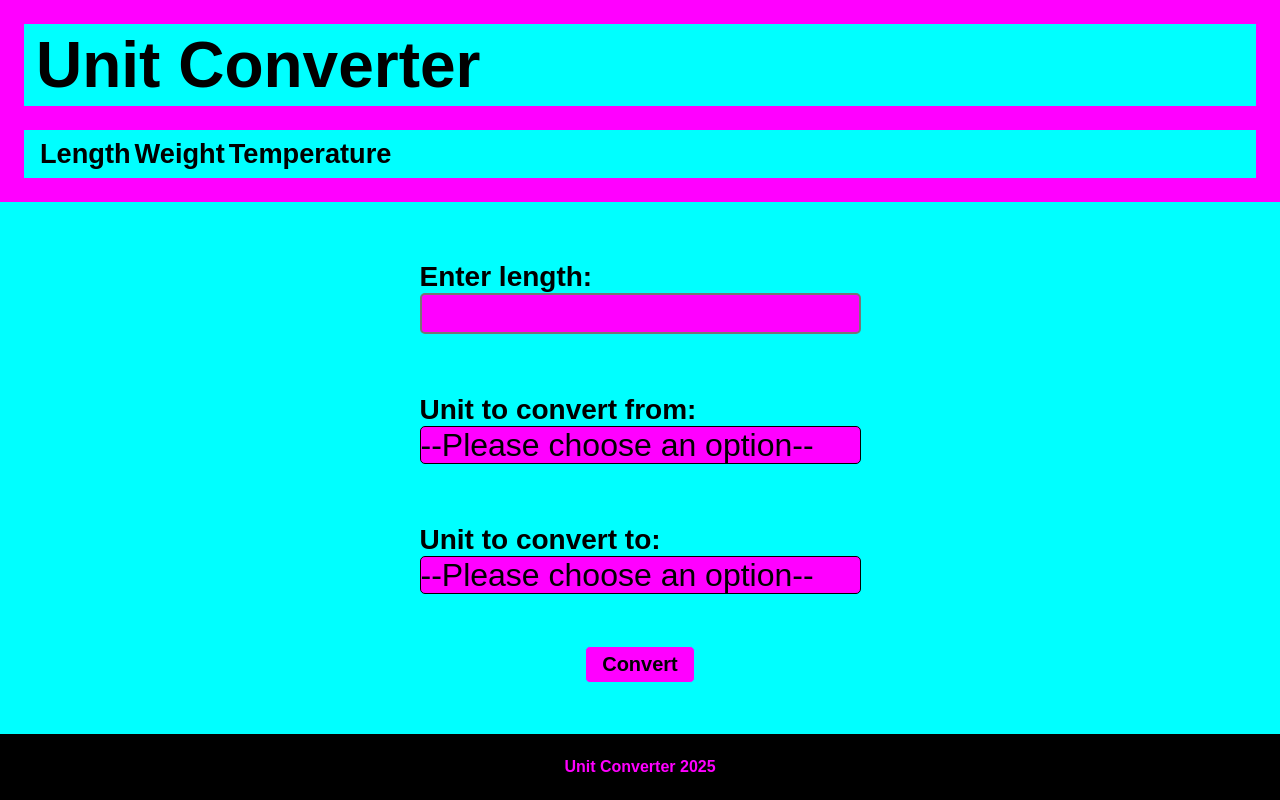
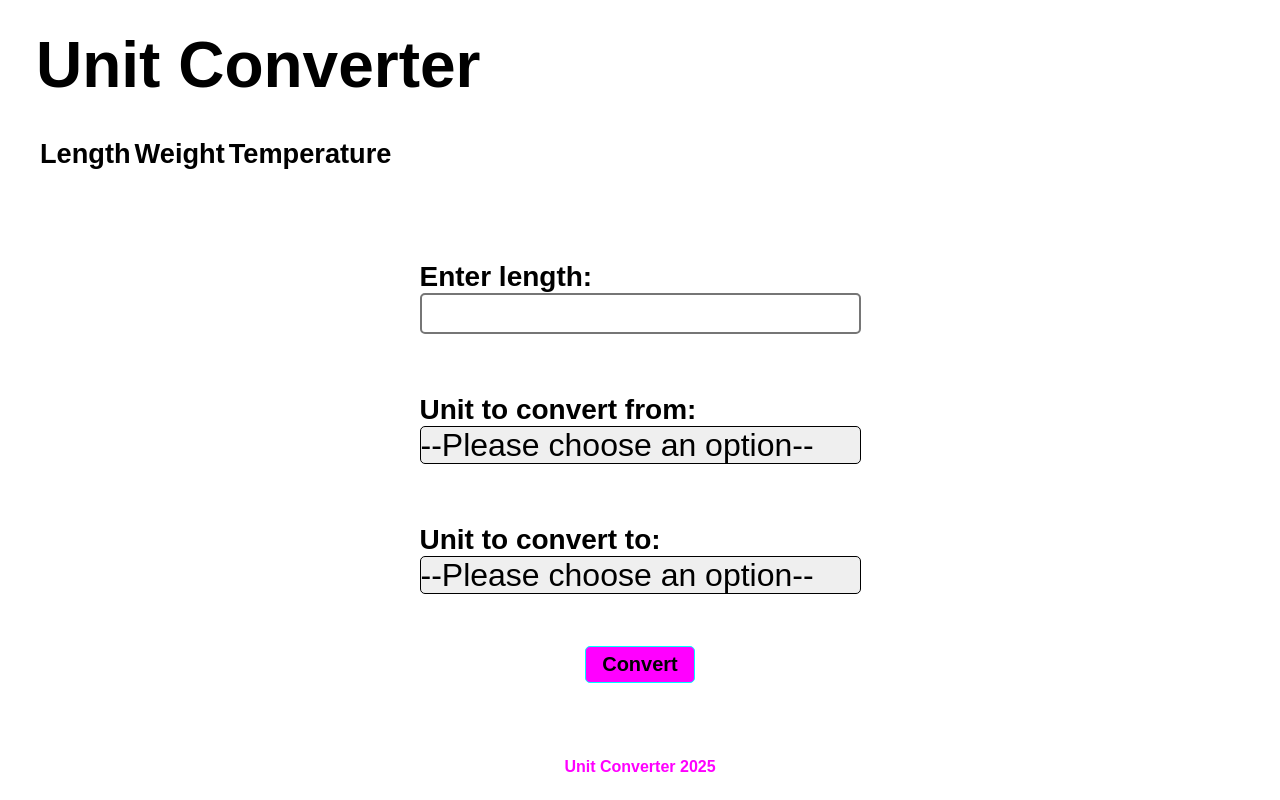
Before and after one commit to PhilippAubert/Unit-Converter, a website: page app/index.html in a window 1280 px wide. Drawn offline with Linux system fonts and the light colour scheme.

Commit message:
Remove background colors

```diff
--- a/app/styles.css
+++ b/app/styles.css
@@ -29,7 +29,8 @@ h1 {
 }
 
 .global-app {
-    background-color: #0ff;
+    /*     background-color: #0ff;
+ */
     display: flex;
     flex-direction: column;
     min-height: 100dvh;
@@ -43,7 +44,8 @@ header {
 }
 
 .header {
-    background-color: #f0f;
+    /*     background-color: #f0f;
+ */
 }
 
 .headline {
@@ -51,12 +53,14 @@ header {
     justify-content: flex-start;
     font-family: Arial, Helvetica, sans-serif;
     font-size: 4.5em;
-    background-color: #0ff;
+    /*     background-color: #0ff;
+ */
     padding: 4px 12px;
 }
 
 .navigation {
-    background-color: #f0f;
+    /*     background-color: #f0f;
+ */
     display: flex;
     width: 100%;
     justify-content: space-between;
@@ -67,7 +71,8 @@ header {
     display: flex;
     flex-direction: row;
     justify-content: space-between;
-    background-color: #0ff;
+    /*     background-color: #0ff;
+ */
     padding: 4px 12px;
 }
 
@@ -129,11 +134,11 @@ header {
 input {
     display: block;
     font-size: 100%;
-    background: none;
     padding: 0;
     margin: 0;
     border-style: solid;
-    background-color: #f0f;
+    /*     background-color: #f0f;
+ */
     color: #000;
     font-weight: 800;
     border-radius: 5px;
@@ -151,16 +156,17 @@ input:focus {
 select {
     box-sizing: border-box;
     appearance: none;
-    background-color: rgb(255, 255, 255);
     border: 1px solid #000;
     border-radius: 5px;
     font-size: 100%;
     width: 100%;
-    background-color: #f0f;
+    /*     background-color: #f0f;
+ */
 }
 
 option {
-    background: #f0f;
+    /*     background: #f0f;
+ */
 }
 
 .select-wrapper {
@@ -199,17 +205,20 @@ button {
 footer {
     margin: 0;
     display: block;
-    background-color: #f0f;
+    /*     background-color: #f0f;
+ */
     color: #0ff;
 }
 
 .footer {
-    background-color: #0ff;
+    /*     background-color: #0ff;
+ */
 }
 
 .footer-text {
     font-family: Arial, Helvetica, sans-serif;
-    background-color: #000;
+    /*     background-color: #000;
+ */
     color: #f0f;
     font-weight: 800;
     padding: 24px;
@@ -309,7 +318,8 @@ footer {
 
     button {
         padding: 4px 22px;
-        background-color: #f0f;
+        /*         background-color: #f0f;
+ */
         width: 100%;
         font-size: 18px;
         font-weight: 400;
```
